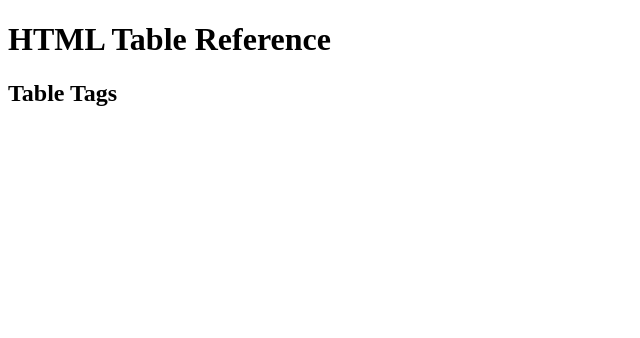
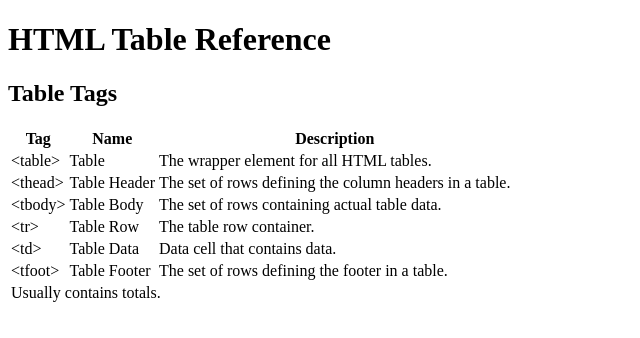
Before and after one commit to ssingletary021/cheatsheet, a plain HTML site: page index.html in a window 1280 px wide. Shown: the whole page, without its empty margins (0-640 px from the left). Drawn offline with Linux system fonts and the light colour scheme.

Commit message:
feat: input table data

```diff
--- a/index.html
+++ b/index.html
@@ -13,46 +13,46 @@
     <table>
       <thead>
         <tr>
-          <th></th>
-          <th></th>
-          <th colspan="3"></th>
+          <th>Tag</th>
+          <th>Name</th>
+          <th colspan="3">Description</th>
         </tr>
       </thead>
       <tbody>
         <tr>
-          <td class="code"></td>
-          <td></td>
-          <td></td>
+          <td class="code">&lt;table&gt;</td>
+          <td>Table</td>
+          <td>The wrapper element for all HTML tables.</td>
         </tr>
         <tr>
-          <td class="code"></td>
-          <td></td>
-          <td></td>
+          <td class="code">&lt;thead&gt;</td>
+          <td>Table Header</td>
+          <td>The set of rows defining the column headers in a table.</td>
         </tr>
         <tr>
-          <td class="code"></td>
-          <td></td>
-          <td></td>
+          <td class="code">&lt;tbody&gt;</td>
+          <td>Table Body</td>
+          <td>The set of rows containing actual table data.</td>
         </tr>
         <tr>
-          <td class="code"></td>
-          <td></td>
-          <td></td>
+          <td class="code">&lt;tr&gt;</td>
+          <td>Table Row</td>
+          <td>The table row container.</td>
         </tr>
         <tr>
-          <td class="code"></td>
-          <td></td>
-          <td></td>
+          <td class="code">&lt;td&gt;</td>
+          <td>Table Data</td>
+          <td>Data cell that contains data.</td>
         </tr>
         <tr>
-          <td class="code"></td>
-          <td></td>
-          <td></td>
+          <td class="code">&lt;tfoot&gt;</td>
+          <td>Table Footer</td>
+          <td>The set of rows defining the footer in a table.</td>
         </tr>
       </tbody>
       <tfoot>
         <tr>
-          <td colspan="5"></td>
+          <td colspan="5">Usually contains totals.</td>
         </tr>
       </tfoot>
     </table>
```
